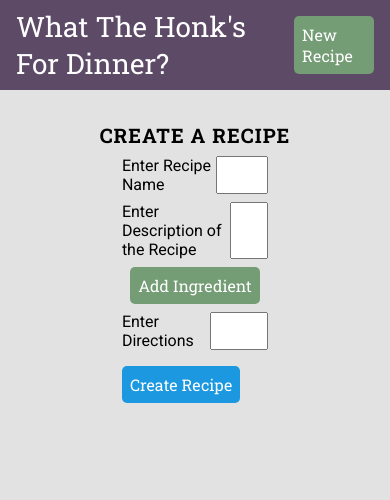
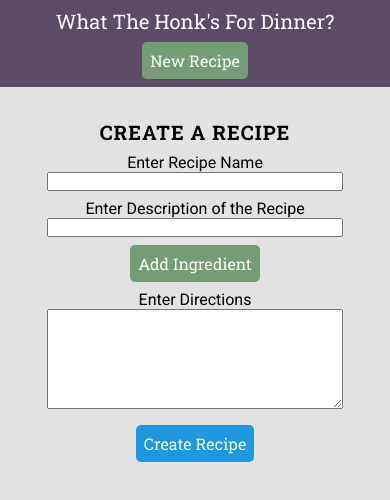
Before and after one commit to eblohm/recipe-finder, a React (Create React App) app: page /recipes/new in a window 390 px wide. Shown: the top 500 px of the page. Built offline with nearby package versions, Linux system fonts and the light colour scheme.

Commit message:
completed

```diff
--- a/src/components/recipes/RecipeForm.js
+++ b/src/components/recipes/RecipeForm.js
@@ -33,6 +33,21 @@ class RecipeForm extends Component {
       <div className={className}>
         <label>{label}</label>
         <input {...input} autoComplete="off" />
+        {this.renderError(meta)}
+        {console.log('render meta', meta)}
+      </div>
+    );
+  };
+
+  renderDirections = ({ input, label, meta }) => {
+    const className = `recipe-form--${input.name} ${
+      meta.error && meta.touched ? 'error' : ''
+    }`;
+
+    return (
+      <div className={className}>
+        <label>{label}</label>
+        <textarea {...input} autoComplete="off" />
         {this.renderError(meta)}
         {console.log('render meta', meta)}
       </div>
@@ -123,7 +138,7 @@ class RecipeForm extends Component {
         <FieldArray name="ingredients" component={this.renderIngredients} />
         <Field
           name="directions"
-          component={this.renderInput}
+          component={this.renderDirections}
           label="Enter Directions"
         />
         <button className="recipe-form--submit recipe--button__submit">
--- a/src/scss/abstract/_mixins.scss
+++ b/src/scss/abstract/_mixins.scss
@@ -2,3 +2,22 @@
   margin: $margin auto;
   width: $width;
 }
+
+@mixin breakpoint($breakpoint) {
+  $raw-query: map-get($breakpoints, $breakpoint);
+
+  @if $raw-query {
+    $query: if(
+      type-of($raw-query) == 'string',
+      unquote($raw-query),
+      inspect($raw-query)
+    );
+
+    @media screen and #{$query} {
+      @content;
+    }
+  } @else {
+    @error 'No value found for `#{$breakpoint}`.'
+         + 'Please make sure it is defined in the `$breakpoints` map.';
+  }
+}
--- a/src/scss/abstract/_variables.scss
+++ b/src/scss/abstract/_variables.scss
@@ -10,3 +10,12 @@ $color-white: rgb(255, 255, 255);
 
 // Fonts
 $default-heading-font: 'Roboto Slab', serif;
+
+// Breakpoints
+$breakpoints: (
+  'bp-1200': (max-width: 75em),
+  'bp-1000': (max-width: 62.5em),
+  'bp-800': (max-width: 50em),
+  'bp-600': (max-width: 37.5em),
+  'bp-500': (max-width: 31.25em)
+)
--- a/src/scss/base/_base.scss
+++ b/src/scss/base/_base.scss
@@ -21,4 +21,8 @@ a {
 
 .page-content {
   @include container(75%, 2rem);
+
+  @include breakpoint('bp-600') {
+    @include container(95%, 2rem);
+  }
 }
--- a/src/scss/components/_form.scss
+++ b/src/scss/components/_form.scss
@@ -1,5 +1,21 @@
 .recipe-form {
   @include container(50%);
+
+  @include breakpoint('bp-1200') {
+    @include container(65%);
+  }
+
+  @include breakpoint('bp-1000') {
+    @include container(80%);
+  }
+
+  @include breakpoint('bp-800') {
+    @include container(100%);
+  }
+
+  @include breakpoint('bp-500') {
+    text-align: center;
+  }
 
   &--name,
   &--description,
@@ -8,8 +24,22 @@
     display: flex;
     justify-content: space-between;
 
-    input {
+    @include breakpoint('bp-500') {
+      align-items: center;
+      flex-direction: column;
+    }
+
+    input,
+    textarea {
       width: 50%;
+
+      @include breakpoint('bp-500') {
+        width: 80%;
+      }
+    }
+
+    textarea {
+      height: 100px;
     }
   }
 
@@ -41,5 +71,15 @@
 
   &--single-ingredient {
     text-align: right;
+
+    @include breakpoint('bp-500') {
+      text-align: center;
+    }
+  }
+
+  &--directions {
+    &__content {
+      white-space: pre;
+    }
   }
 }
--- a/src/scss/components/_list.scss
+++ b/src/scss/components/_list.scss
@@ -4,6 +4,10 @@
     font-family: $default-heading-font;
     font-size: 1.75rem;
     margin-bottom: .35rem;
+
+    @include breakpoint('bp-600') {
+      font-size: 1.35rem;
+    }
   }
 
   &--divider {
--- a/src/scss/components/_modal.scss
+++ b/src/scss/components/_modal.scss
@@ -14,6 +14,10 @@
     top: 50%;
     transform: translate(-50%, -50%);
 
+    @include breakpoint('bp-600') {
+      width: 90%;
+    }
+
     &__title {
       font-family: 'Roboto Slab', serif;
       font-size: 1.5rem;
--- a/src/scss/components/_recipe.scss
+++ b/src/scss/components/_recipe.scss
@@ -40,6 +40,10 @@
 
     &__name {
       font-size: 1.5rem;
+
+      @include breakpoint('bp-600') {
+        font-size: 1.3rem;
+      }
     }
   }
 }
--- a/src/scss/layout/_header.scss
+++ b/src/scss/layout/_header.scss
@@ -6,10 +6,22 @@
   justify-content: space-between;
   padding: 0.5rem 1rem;
 
+  @include breakpoint('bp-600') {
+    flex-direction: column;
+  }
+
   &--link {
     &__brand {
       color: $color-white;
       font-size: 1.75rem;
+
+      @include breakpoint('bp-600') {
+        margin-bottom: .5rem;
+      }
+
+      @include breakpoint('bp-500') {
+        font-size: 1.25rem;
+      }
     }
   }
 }
```
